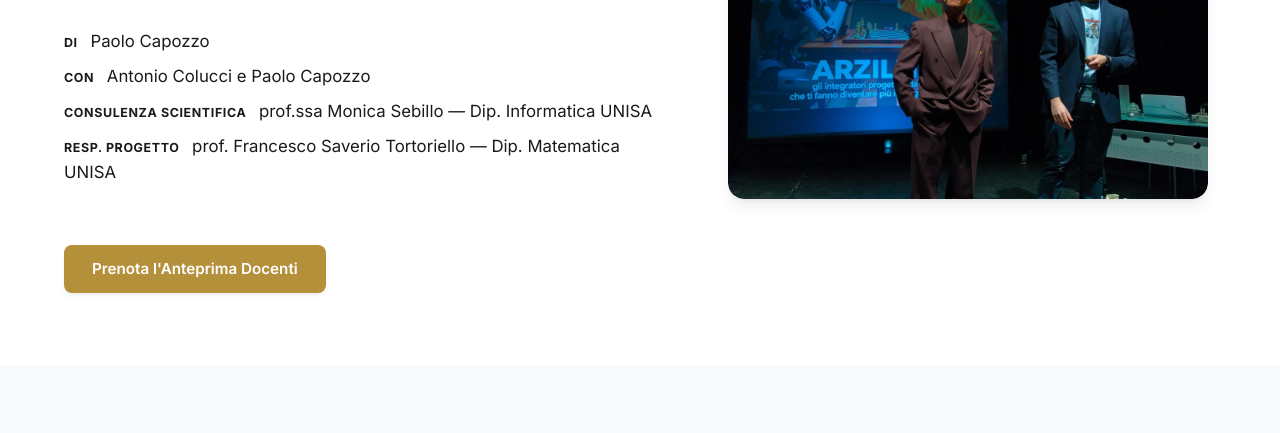
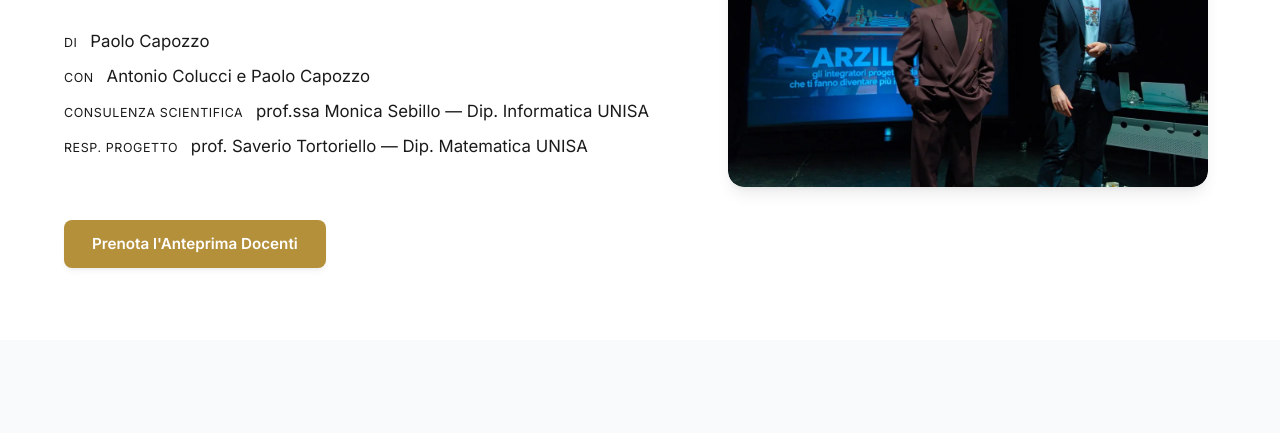
Before and after one commit to antoxth/artificiale, a website: page index.html in a window 1280 px wide. Shown: the part 343-776 px from the top of the page. Drawn offline with nearby package versions, Linux system fonts and the light colour scheme; a web font is replaced by a local one.

Commit message:
Hero credits: etichette senza grassetto + "prof. Saverio Tortoriello"
- .credit-role a font-weight 400 (CSS v=2.1)
- Rimosso "Francesco" dalla riga Resp. progetto nella hero

Co-Authored-By: Claude Fable 5 <noreply@anthropic.com>

```diff
--- a/index.html
+++ b/index.html
@@ -45,7 +45,7 @@
     <noscript><link rel="stylesheet" href="https://cdnjs.cloudflare.com/ajax/libs/font-awesome/6.4.0/css/all.min.css"></noscript>
 
     <!-- Custom CSS -->
-    <link rel="stylesheet" href="style.css?v=2.0">
+    <link rel="stylesheet" href="style.css?v=2.1">
 
     <!-- Vercel Web Analytics (attivare da: Vercel → progetto → Analytics) -->
     <script defer src="/_vercel/insights/script.js"></script>
@@ -155,7 +155,7 @@
                     <p><span class="credit-role">di</span> Paolo Capozzo</p>
                     <p><span class="credit-role">con</span> Antonio Colucci e Paolo Capozzo</p>
                     <p><span class="credit-role">Consulenza scientifica</span> prof.ssa Monica Sebillo — Dip. Informatica UNISA</p>
-                    <p><span class="credit-role">Resp. progetto</span> prof. Francesco Saverio Tortoriello — Dip. Matematica UNISA</p>
+                    <p><span class="credit-role">Resp. progetto</span> prof. Saverio Tortoriello — Dip. Matematica UNISA</p>
                 </div>
                 <div class="hero-actions">
                     <a href="/prenota" class="btn btn-primary">Prenota l'Anteprima Docenti</a>
--- a/style.css
+++ b/style.css
@@ -630,7 +630,7 @@ img {
 .credit-role {
     display: inline-block;
     color: var(--color-text-dark);
-    font-weight: 700;
+    font-weight: 400;
     text-transform: uppercase;
     font-size: 0.78rem;
     letter-spacing: 0.6px;
```
